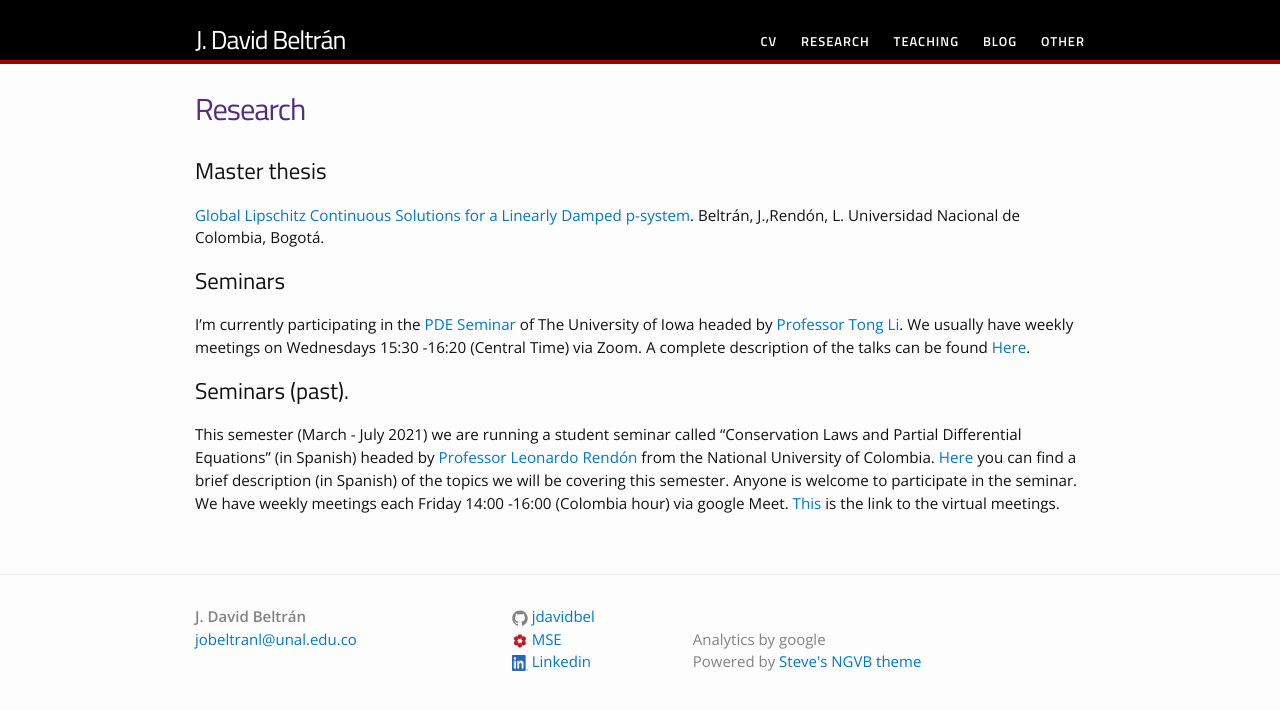
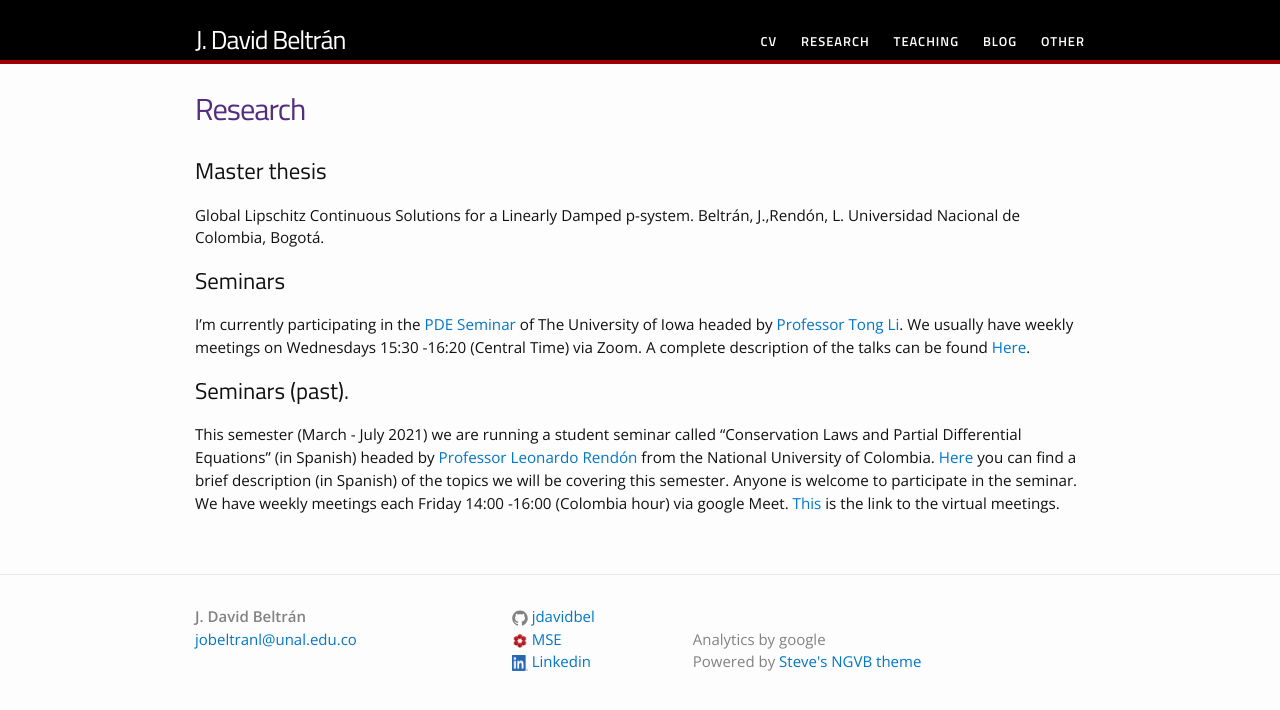
Before and after one commit to jdavidbel/jdavidbel.github.io, a Jekyll site: the page built from research.md, in a window 1280 px wide. Shown: the top 710 px of the page. Built offline with Jekyll 4.4.1, drawn with Linux system fonts in a browser that asks for light colours.

Commit message:
change thesis

```diff
--- a/research.md
+++ b/research.md
@@ -34,8 +34,8 @@ pubs:
 ---
 
 ## Master thesis
-[Global Lipschitz Continuous Solutions for a Linearly Damped p-system](https://drive.google.com/file/d/1_P64kWlYtXpNycHJo2yXcU1vP3zbvkrr/view?usp=sharing). Beltrán, J.,Rendón, L. Universidad Nacional de Colombia, Bogotá.
-
+Global Lipschitz Continuous Solutions for a Linearly Damped p-system. Beltrán, J.,Rendón, L. Universidad Nacional de Colombia, Bogotá.
+<!-- (https://drive.google.com/file/d/1_P64kWlYtXpNycHJo2yXcU1vP3zbvkrr/view?usp=sharing) -->
 ## Seminars
 I'm currently participating in the [PDE Seminar](https://math.uiowa.edu/seminars/pde) of The University of Iowa headed by [Professor Tong Li](http://homepage.divms.uiowa.edu/~tli/).
 We usually have weekly meetings on Wednesdays 15:30 -16:20 (Central Time) via Zoom. A complete description of the talks can be found [Here](https://math.uiowa.edu/seminars/pde).
```
